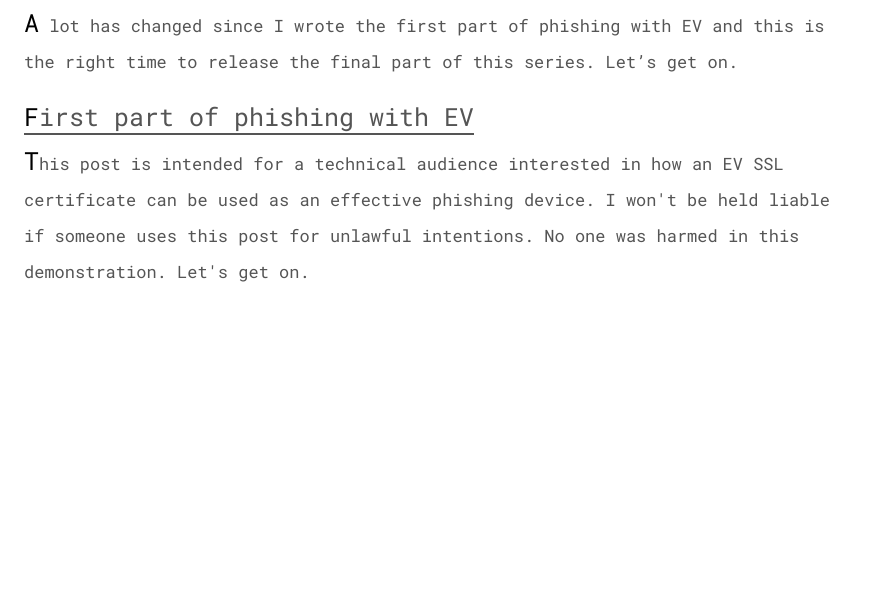
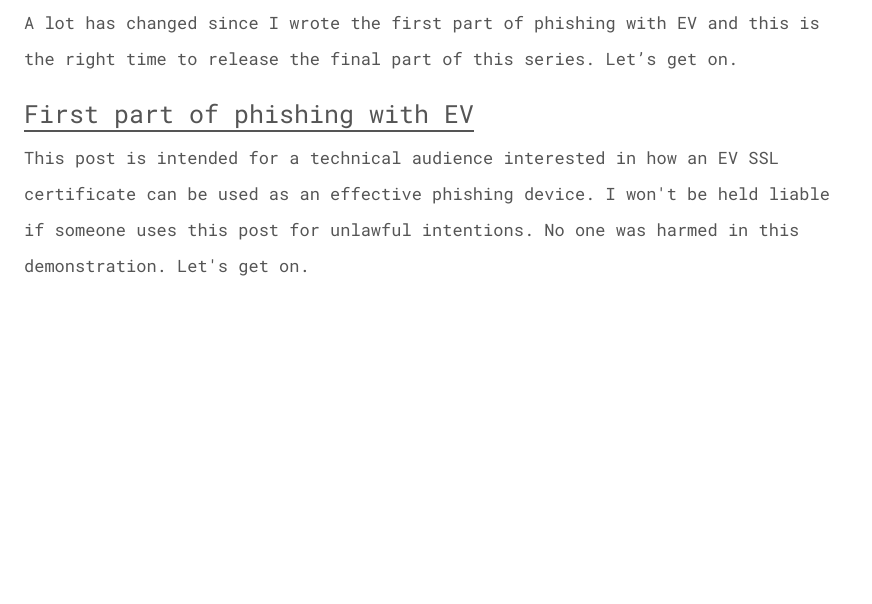
Before and after one commit to bitcynth/typewritten.net-archive, a plain HTML site: page writer/index.html in a window 1280 px wide. Shown: the part 196-800 px from the top of the page, without its empty margins (0-872 px from the left). Drawn offline with Linux system fonts and the light colour scheme; files whose address does not match are found by name.

Commit message:
Update index.css

```diff
--- a/css/index.css
+++ b/css/index.css
@@ -98,11 +98,6 @@ P {
 .text2 a:hover {
     text-decoration:  none;
     border-bottom: none;
-}
-
-.firstletter {
-	font-size: 25px;
-	color: #000000;
 }
 
 .blog-title {
```
